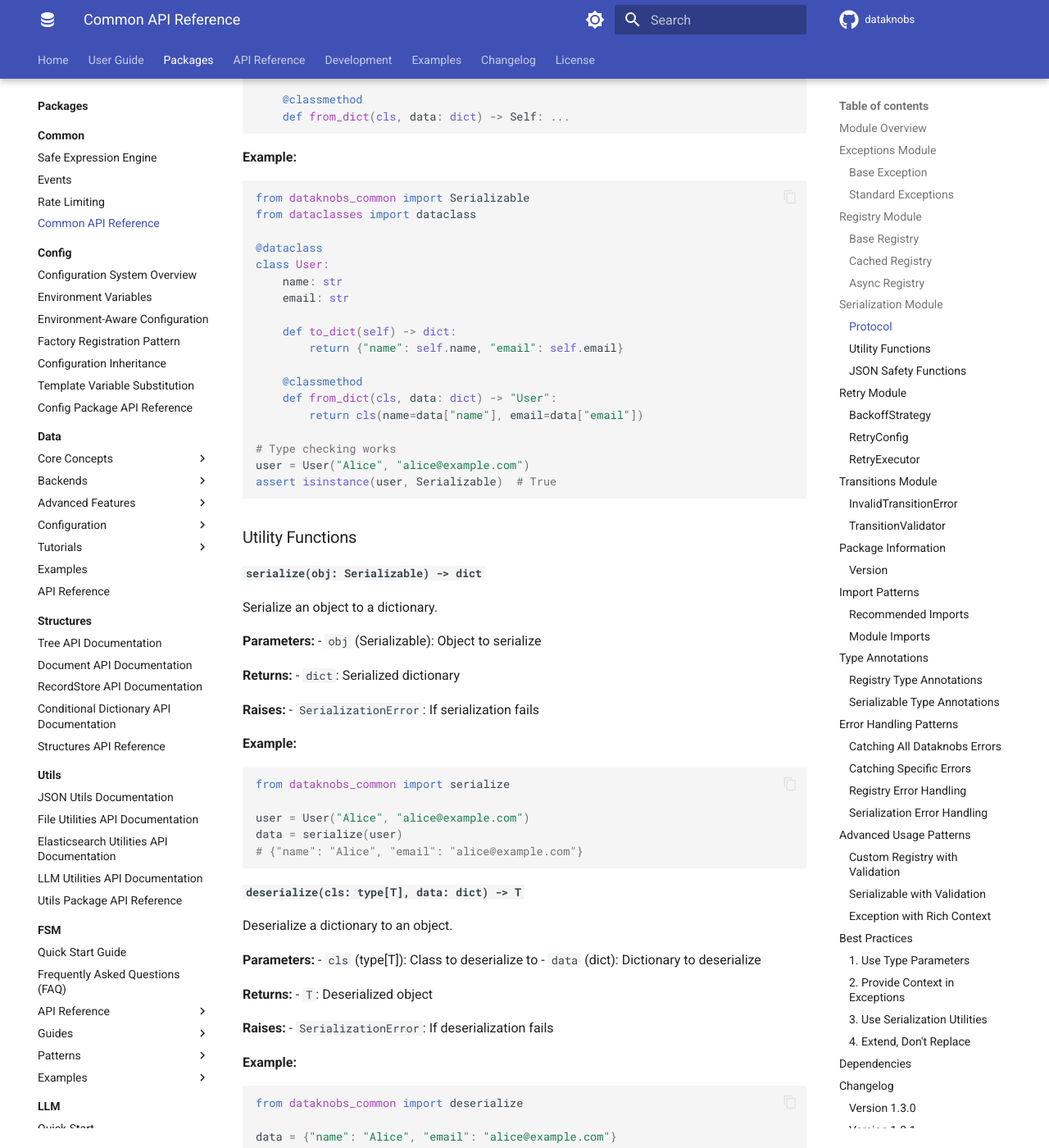
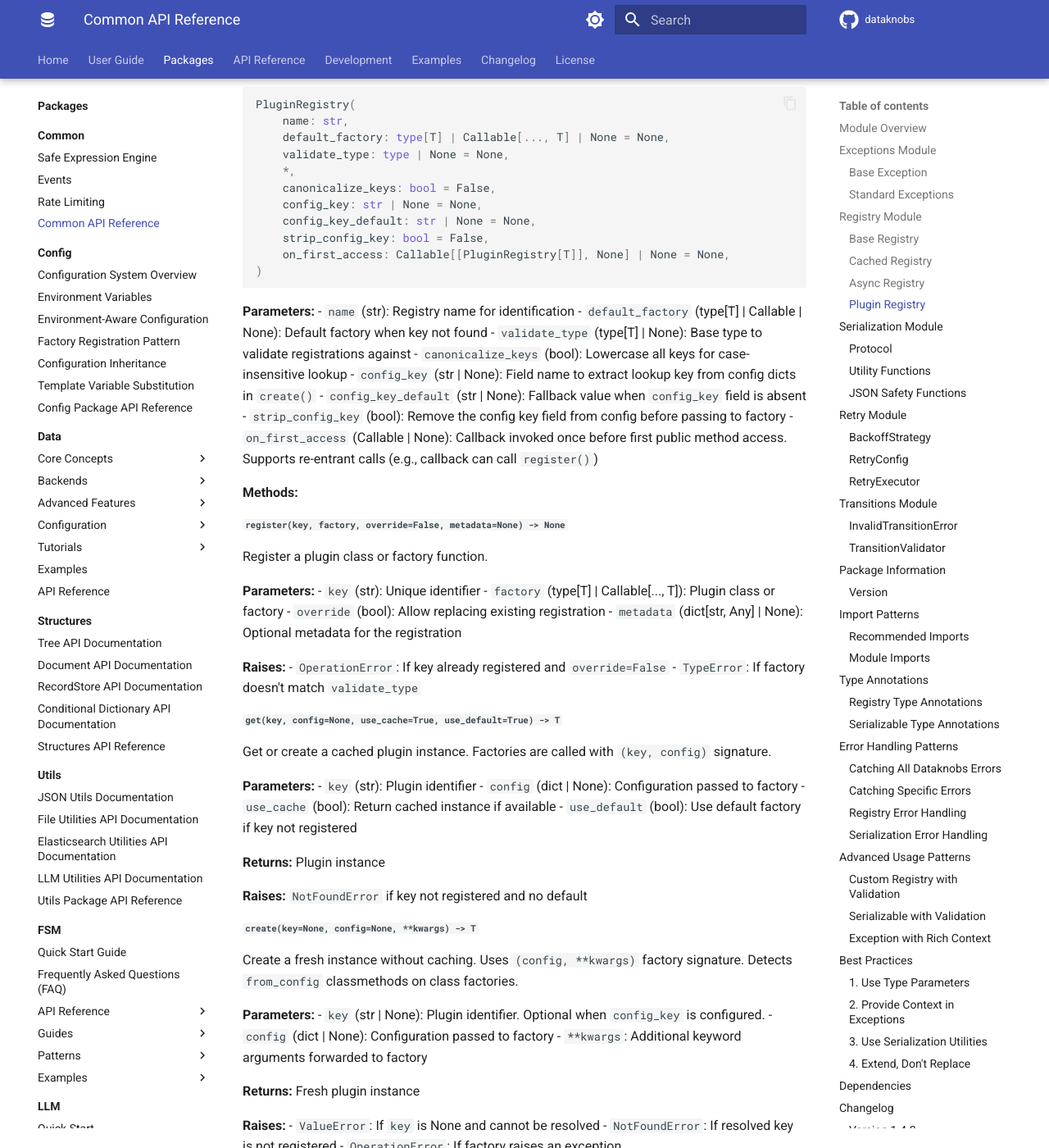
Before and after one commit to KBS-Labs/dataknobs, an MkDocs documentation site: the page built from docs/packages/common/api.md, in a window 1280 px wide and 1400 px high, scrolled down 11113 px. Shown: the whole window at 82% size. Built offline with MkDocs 1.6.1 and Material for MkDocs 9.7.7, drawn with Linux system fonts in a browser that asks for light colours; comment, search, counter and statistics services are not loaded; some of the changed text lies outside the part shown.

Commit message:
fixed post-PR code review issues

````diff
--- a/docs/packages/common/api.md
+++ b/docs/packages/common/api.md
@@ -556,6 +556,149 @@ await registry.register("db", db_resource)
 resource = await registry.get("db")
 count = await registry.count()
 ```
+
+### Plugin Registry
+
+#### `PluginRegistry[T]`
+
+Registry with factory support for creating fresh instances on demand, lazy initialization, and configuration-driven key resolution.
+
+```python
+class PluginRegistry(Generic[T]):
+    """Registry with factory support and lazy initialization."""
+```
+
+**Type Parameter:**
+- `T`: Type of items produced by factories
+
+**Constructor:**
+```python
+PluginRegistry(
+    name: str,
+    default_factory: type[T] | Callable[..., T] | None = None,
+    validate_type: type | None = None,
+    *,
+    canonicalize_keys: bool = False,
+    config_key: str | None = None,
+    config_key_default: str | None = None,
+    strip_config_key: bool = False,
+    on_first_access: Callable[[PluginRegistry[T]], None] | None = None,
+)
+```
+
+**Parameters:**
+- `name` (str): Registry name for identification
+- `default_factory` (type[T] | Callable | None): Default factory when key not found
+- `validate_type` (type[T] | None): Base type to validate registrations against
+- `canonicalize_keys` (bool): Lowercase all keys for case-insensitive lookup
+- `config_key` (str | None): Field name to extract lookup key from config dicts in `create()`
+- `config_key_default` (str | None): Fallback value when `config_key` field is absent
+- `strip_config_key` (bool): Remove the config key field from config before passing to factory
+- `on_first_access` (Callable | None): Callback invoked once before first public method access. Supports re-entrant calls (e.g., callback can call `register()`)
+
+**Methods:**
+
+##### `register(key, factory, override=False, metadata=None) -> None`
+
+Register a plugin class or factory function.
+
+**Parameters:**
+- `key` (str): Unique identifier
+- `factory` (type[T] | Callable[..., T]): Plugin class or factory
+- `override` (bool): Allow replacing existing registration
+- `metadata` (dict[str, Any] | None): Optional metadata for the registration
+
+**Raises:**
+- `OperationError`: If key already registered and `override=False`
+- `TypeError`: If factory doesn't match `validate_type`
+
+##### `get(key, config=None, use_cache=True, use_default=True) -> T`
+
+Get or create a cached plugin instance. Factories are called with `(key, config)` signature.
+
+**Parameters:**
+- `key` (str): Plugin identifier
+- `config` (dict | None): Configuration passed to factory
+- `use_cache` (bool): Return cached instance if available
+- `use_default` (bool): Use default factory if key not registered
+
+**Returns:** Plugin instance
+
+**Raises:** `NotFoundError` if key not registered and no default
+
+##### `create(key=None, config=None, **kwargs) -> T`
+
+Create a fresh instance without caching. Uses `(config, **kwargs)` factory signature. Detects `from_config` classmethods on class factories.
+
+**Parameters:**
+- `key` (str | None): Plugin identifier. Optional when `config_key` is configured.
+- `config` (dict | None): Configuration passed to factory
+- `**kwargs`: Additional keyword arguments forwarded to factory
+
+**Returns:** Fresh plugin instance
+
+**Raises:**
+- `ValueError`: If `key` is None and cannot be resolved
+- `NotFoundError`: If resolved key is not registered
+- `OperationError`: If factory raises an exception
+
+##### `get_factory(key) -> type[T] | Callable[..., T] | None`
+
+Get the raw factory for a key without creating an instance.
+
+##### `is_registered(key) -> bool`
+
+Check whether a key is registered.
+
+##### `list_keys() -> list[str]`
+
+List all registered plugin keys (insertion order).
+
+##### `get_metadata(key) -> dict[str, Any]`
+
+Get metadata for a registration (returns empty dict if no metadata stored).
+
+**Example:**
+```python
+from dataknobs_common.registry import PluginRegistry
+
+# Define a registry with lazy initialization
+def _register_builtins(registry):
+    registry.register("default", DefaultHandler)
+    registry.register("custom", CustomHandler)
+
+handlers = PluginRegistry[Handler](
+    "handlers",
+    validate_type=Handler,
+    canonicalize_keys=True,
+    config_key="handler_type",
+    config_key_default="default",
+    on_first_access=_register_builtins,
+)
+
+# create() resolves key from config and calls from_config()
+handler = handlers.create(config={"handler_type": "custom", "timeout": 30})
+
+# get() returns cached instances with (key, config) signature
+handler = handlers.get("custom", config={"timeout": 30})
+
+# get_factory() returns the raw class/callable
+handler_cls = handlers.get_factory("custom")
+```
+
+**Additional methods** (see auto-generated API reference for full details):
+
+- `get_async(key, config, use_cache, use_default)` — Async version of `get()`, awaits coroutine factories
+- `unregister(key)` — Remove a registration (raises `NotFoundError` if not found)
+- `clear_cache(key=None)` — Clear cached instances (specific key or all)
+- `set_default_factory(factory)` — Set/change the default factory
+- `bulk_register(factories, override)` — Register multiple plugins at once
+- `copy()` — Get a copy of the factories dict
+- `name` (property) — Registry name
+- `cached_instances` (property) — Direct access to instance cache dict
+- Supports `len()`, `in` operator, and `repr()`
+
+---
 
 ## Serialization Module
 
@@ -1118,6 +1261,7 @@ from dataknobs_common import (
     CachedRegistry,
     AsyncRegistry,
 )
+from dataknobs_common.registry import PluginRegistry
 
 # Serialization
 from dataknobs_common import (
@@ -1404,6 +1548,14 @@ The Common package has minimal dependencies:
 
 ## Changelog
 
+### Version 1.4.0
+- Enhanced `PluginRegistry` with configuration-driven factory mode:
+  - `canonicalize_keys` for case-insensitive key lookup
+  - `config_key` / `config_key_default` / `strip_config_key` for config-driven key resolution
+  - `on_first_access` callback for lazy initialization with re-entrancy support
+  - `create()` method for fresh-instance factory invocation (uses `from_config` classmethods)
+  - `metadata` parameter on `register()` with `get_metadata()` accessor
+
 ### Version 1.3.0
 - Added `dataknobs_common.retry` module (BackoffStrategy, RetryConfig, RetryExecutor)
 - Added `dataknobs_common.transitions` module (InvalidTransitionError, TransitionValidator)
````
Also changed, not shown: packages/common/docs/guides/plugin-registry.md (added, +104 -0 lines), 8 other files.
